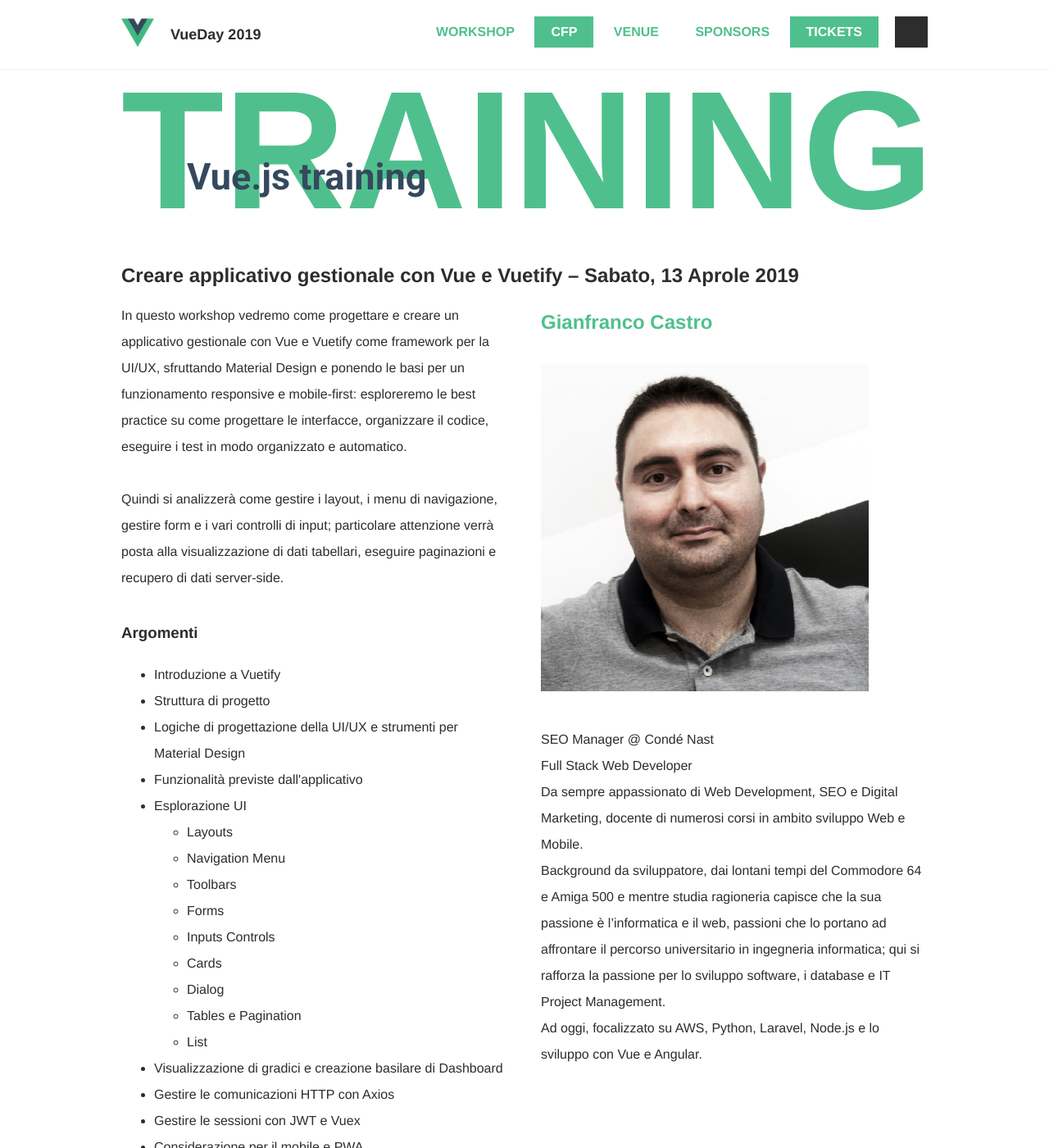
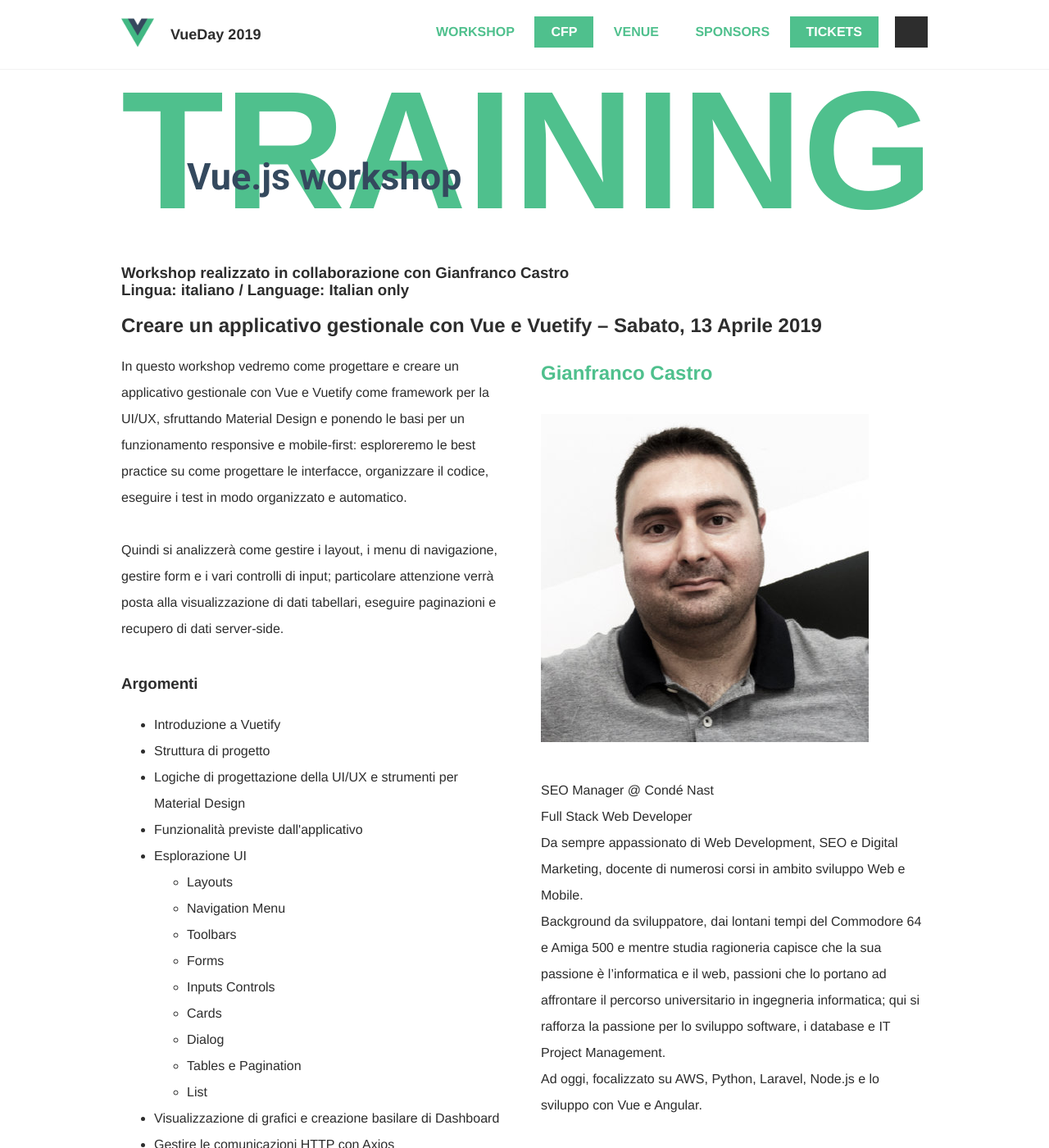
Before and after one commit to GrUSP/2019.vueday.it, a Jekyll site: the page built from training.html, in a window 1280 px wide and 1400 px high. Shown: the whole window at 82% size. Built offline with Jekyll 4.4.1, drawn with Linux system fonts in a browser that asks for light colours; some web fonts are replaced; comment, search, counter and statistics services are not loaded.

Commit message:
Revamped training page

```diff
--- a/_data/conference.yml
+++ b/_data/conference.yml
@@ -8,10 +8,9 @@
 since:
 call_for_paper_url: https://goo.gl/forms/FxgybMbIu4F3dSJ72
 call_for_paper: true
-workshop_available: true
+training_available: true
 talks_available: false
 schedule_available: false
-training_available: false
 
 iubenda:
   cookiePolicyId: 49761585
--- a/_includes/layout/footer.html
+++ b/_includes/layout/footer.html
@@ -32,9 +32,9 @@
                   <a href="{{ site.baseurl }}/schedule.html" class="button button--footer button--left">Schedule</a>
                 </div>
               {% endif %}
-              {% if site.data.conference.workshop_available %}
+              {% if site.data.conference.training_available %}
                 <div class="footer__nav-item">
-                  <a href="{{ site.baseurl }}/workshop.html" class="button button--footer button--left">Workshop</a>
+                  <a href="{{ site.baseurl }}/training.html" class="button button--footer button--left">Workshop</a>
                 </div>
               {% endif %}
               <div class="footer__nav-item">
--- a/_includes/layout/header.html
+++ b/_includes/layout/header.html
@@ -20,8 +20,8 @@
         </a>
 
         <div class="header__menu-desktop">
-          {% if site.data.conference.workshop_available %}
-            <a href="{{ site.baseurl }}/workshop.html" class="button">
+          {% if site.data.conference.training_available %}
+            <a href="{{ site.baseurl }}/training.html" class="button">
               Workshop
             </a>
           {% endif %}
@@ -33,11 +33,6 @@
           {% if site.data.conference.talks_available %}
             <a href="{{ site.baseurl }}/talks.html" class="button">
               Talks
-            </a>
-          {% endif %}
-          {% if site.data.conference.training_available %}
-            <a href="{{ site.baseurl }}/training.html" class="button">
-              Training
             </a>
           {% endif %}
           {% if site.data.conference.schedule_available %}
--- a/_includes/layout/menu.html
+++ b/_includes/layout/menu.html
@@ -34,9 +34,9 @@
 
     <nav>
       <ul class="menu__list">
-        {% if site.data.conference.workshop_available %}
+        {% if site.data.conference.training_available %}
           <li class="menu__item">
-            <a href="{{ site.baseurl }}/workshop.html" class="menu__button">
+            <a href="{{ site.baseurl }}/training.html" class="menu__button">
               Workshop
             </a>
           </li>
@@ -78,13 +78,6 @@
             </a>
           </li>
         {% endif %}
-        {% if site.data.conference.training_available %}
-        <li class="menu__item">
-          <a href="{{ site.baseurl }}/training.html" class="menu__button">
-            Training
-          </a>
-        </li>
-        {% endif %}
         <li class="menu__item">
           <a href="{{ site.baseurl }}/venue.html" class="menu__button">
             Venue
--- a/_includes/training/description.html
+++ b/_includes/training/description.html
@@ -1,4 +1,8 @@
-<h2 class="row__title">Creare applicativo gestionale con Vue e Vuetify &ndash; Sabato, 13 Aprole 2019</h2>
+<h3>Workshop realizzato in collaborazione con Gianfranco Castro</h3>
+<h3>Lingua: italiano / Language: Italian only</h3>
+<br />
+
+<h2 class="row__title">Creare un applicativo gestionale con Vue e Vuetify &ndash; Sabato, 13 Aprile 2019</h2>
 
 <div class="row row--2">
     <div class="row__column">
@@ -34,13 +38,19 @@
                     <li>List</li>
                 </ul>
             </li>
-            <li>Visualizzazione di gradici e creazione basilare di Dashboard</li>
+            <li>Visualizzazione di grafici e creazione basilare di Dashboard</li>
             <li>Gestire le comunicazioni HTTP con Axios</li>
             <li>Gestire le sessioni con JWT e Vuex</li>
             <li>Considerazione per il mobile e PWA</li>
             <li>Build e Deploy</li>
         </ul>
         </p>
+
+        <a href="{{ site.data.tickets.url }}" class="button button--register">
+            Registrati
+        </a>
+        <br/><br/>
+
 
         <h3>A chi è rivolto</h3>
         <p>
@@ -159,14 +169,5 @@
             IT Project Management.<br/>
             Ad oggi, focalizzato su AWS, Python, Laravel, Node.js e lo sviluppo con Vue e Angular.<br/>
         </p>
-
-        <!--
-        <div class="talk__twitters">
-            <a href="https://twitter.com/thekitze" class="talk__speaker-twitter">
-                <i class="icon-twitter"></i>
-                @thekitze
-            </a>
-        </div>
-        -->
     </div>
 </div>
--- a/_includes/training/intro.html
+++ b/_includes/training/intro.html
@@ -6,6 +6,6 @@
 
 <div class="training-intro">
     <h2 class="training-intro__date">
-        Vue.js training
+        Vue.js workshop
     </h2>
 </div>
```
Also changed, not shown: workshop.html (deleted, +0 -138 lines).
